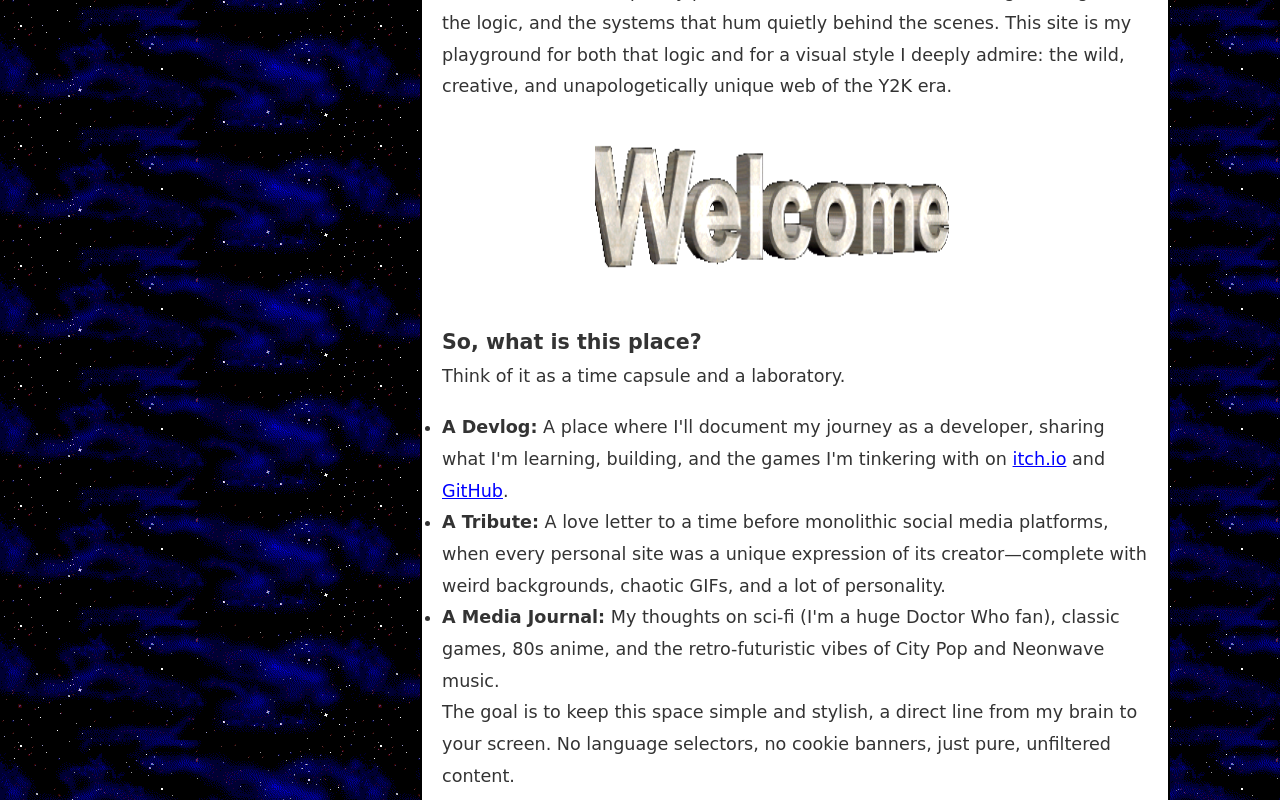
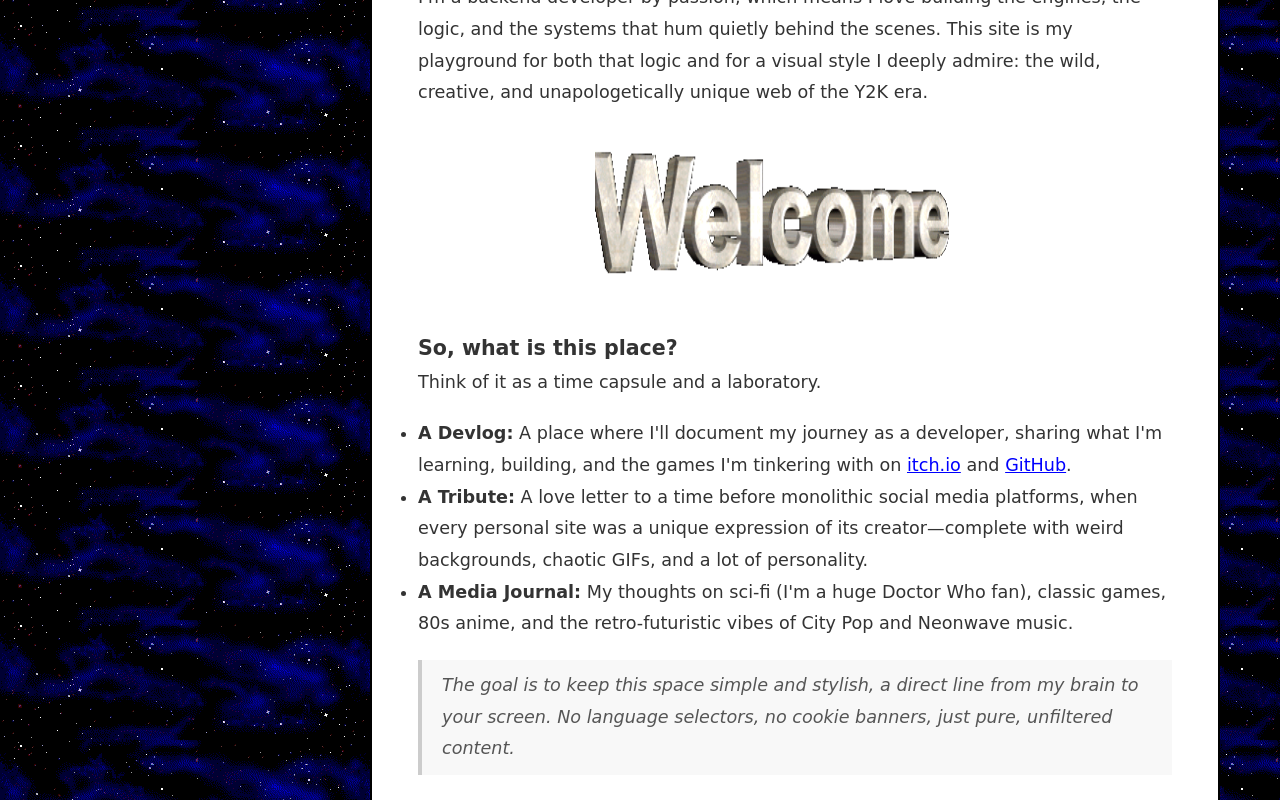
Before and after one commit to BrunoYDev/My-Blog, a Next.js app: page /blog/my-first-post in a window 1280 px wide. Shown: the part 580-1380 px from the top of the page. Built offline with nearby package versions, Linux system fonts and the light colour scheme.

Commit message:
Change: post blackquote rendering style

```diff
--- a/src/app/blog/[slug]/post.module.css
+++ b/src/app/blog/[slug]/post.module.css
@@ -1,8 +1,8 @@
 .postArticle {
   width: 100%;
-  max-width: 750px;
-  margin: 40px auto;
-  padding: 20px;
+  max-width: 860px;
+  margin: 20px auto;
+  padding: 46px;
   background-color: #fff;
   border: 2px solid black;
 }
@@ -26,6 +26,10 @@
   font-size: 1.1rem;
   line-height: 1.8;
   color: #333;
+}
+
+.postContent img {
+  max-width: 100%;
 }
 
 .postContent h2 {
@@ -68,7 +72,6 @@
   border-radius: 4px;
 }
 
-/* Adicione no final de post.module.css */
 .tagList {
   margin-top: -20px;
   margin-bottom: 40px;
@@ -86,6 +89,25 @@
   border: 1px solid #ccc;
 }
 
+.postContent :global(blockquote) {
+  border-left: 4px solid #ccc;
+  margin: 20px 0;
+  padding: 10px 20px;
+  background-color: #f8f8f8;
+  color: #555;
+  font-style: italic;
+}
+
+.postContent :global(blockquote p) {
+  margin: 0;
+}
+
+.postContent :global(blockquote blockquote) {
+  border-left-color: #aaa;
+  margin-left: 15px;
+  background-color: #eee;
+}
+
 .tag:hover {
   background-color: yellow;
   color: black;
```
Also changed, not shown: posts/my-first-post.mdx (line endings or trailing spaces).
